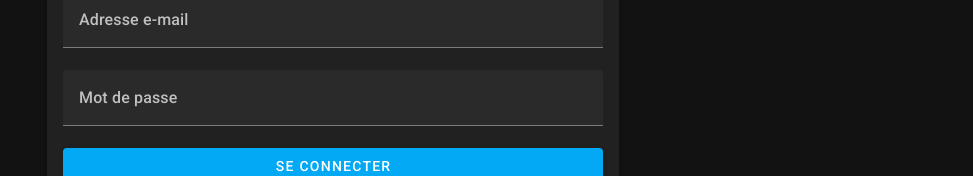
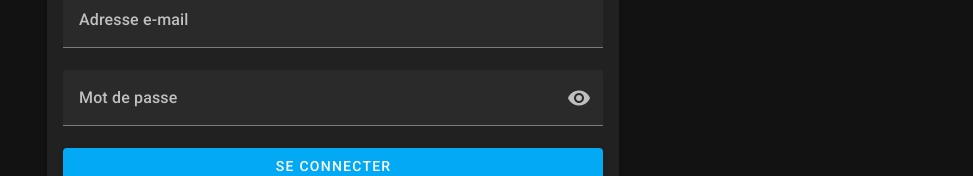
Before and after one commit to Lionel-Feuga/SuiviCig-front, a Vue app: page / in a window 1280 px wide. Shown: the part 341-517 px from the top of the page, without its empty margins (307-1280 px from the left). Built offline with nearby package versions, Linux system fonts and the light colour scheme.

Commit message:
added show/hide password

```diff
--- a/src/pages/index.vue
+++ b/src/pages/index.vue
@@ -4,6 +4,7 @@ import { useRouter } from "vue-router";
 
 const email = ref("");
 const password = ref("");
+const showPassword = ref(false);
 const error = ref("");
 const router = useRouter();
 
@@ -51,14 +52,17 @@ const handleLogin = async () => {
               />
               <v-text-field
                 v-model="password"
+                :type="showPassword ? 'text' : 'password'"
                 label="Mot de passe"
-                type="password"
                 required
+                :append-inner-icon="showPassword ? 'mdi-eye-off' : 'mdi-eye'"
+                @click:append-inner="() => (showPassword = !showPassword)"
+                class="password-field"
               />
               <v-btn block color="primary" type="submit"> Se connecter </v-btn>
               <Router-link
                 to="/Register"
-                class="custom-link d-flex justify-end mt-2"
+                class="custom-link d-flex justify-end mt-5 mt-md-2"
                 >Pas encore inscris ? Inscrivez-vous</Router-link
               >
             </v-form>
@@ -79,4 +83,5 @@ const handleLogin = async () => {
 .custom-link:hover {
   text-decoration: underline;
 }
+
 </style>
```
